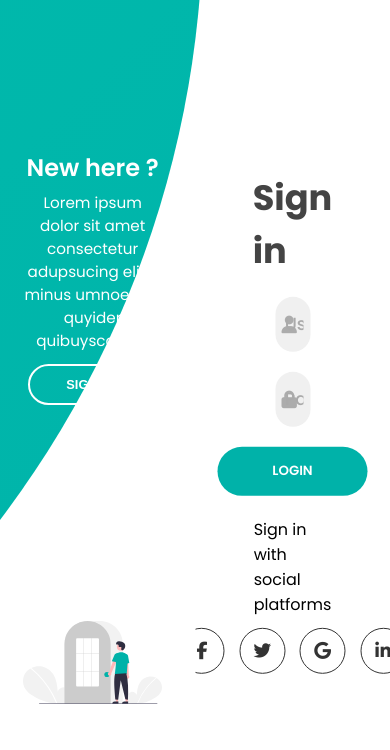
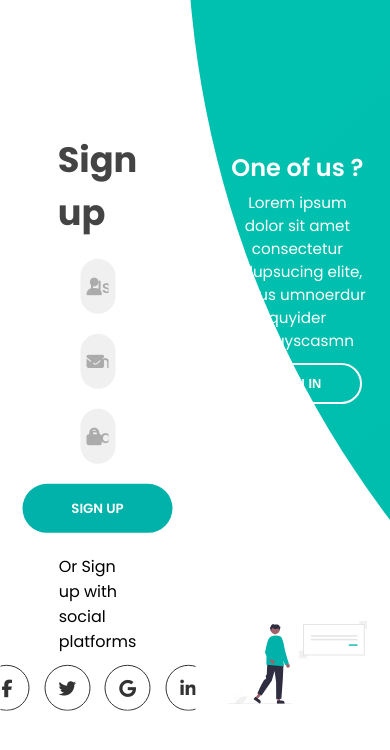
Before and after one commit to marceldantas/login-registration-form, a plain HTML site: page index.html in a window 390 px wide. Both pictures are taken after a click on the button "SIGN UP". Drawn offline with Linux system fonts and the light colour scheme.

Commit message:
responsive-form

```diff
--- a/app.js
+++ b/app.js
@@ -5,3 +5,7 @@ const container = document.querySelector(".container");
 sign_up_btn.addEventListener('click', () => {
     container.classList.add("sign-up-mode")
 });
+
+sign_in_btn.addEventListener('click', () => {
+    container.classList.remove("sign-up-mode")
+});
--- a/style.css
+++ b/style.css
@@ -14,7 +14,7 @@ body, input{
     position: relative;
     width: 100%;
     min-height: 100vh;
-    background-color: white;
+    background-color: #fff;
     overflow: hidden;
 }
 
@@ -29,6 +29,7 @@ body, input{
     right: 48%;
     transform: translateY(-50%);
     z-index: 6;
+    transition: 1.8s ease-in-out;
 }
 
 .forms-container{
@@ -48,6 +49,7 @@ body, input{
     display: grid;
     grid-template-columns: 1fr;
     z-index: 5;
+    transition: 1s 0.7s ease-in-out;
 }
 
 form{
@@ -59,6 +61,7 @@ form{
     overflow: hidden;
     grid-column: 1 / 2;
     grid-row: 1 / 2;
+    transition: 0.2s 0.7s ease-in-out;
 }
 
 form.sign-in-form{
@@ -118,7 +121,7 @@ form.sign-up-form{
     border-radius: 49px;
     cursor: pointer;
     background-color: rgb(0, 178, 169); /* (BEEP OFICIAL) #00B2A9 */
-    color: white;
+    color: #fff;
     text-transform: uppercase;
     font-weight: 600;
     margin: 10px 0;
@@ -189,7 +192,8 @@ form.sign-up-form{
 }
 
 .panel .content{
-    color: white;
+    color: #fff;
+    transition: .9s .6s ease-in-out;
 }
 
 .panel h3{
@@ -206,7 +210,7 @@ form.sign-up-form{
 .btn.transparent{
     margin: 0;
     background: none;
-    border: 2px solid white;
+    border: 2px solid #fff;
     width: 130px;
     height: 41px;
     font-weight: 600;
@@ -215,8 +219,48 @@ form.sign-up-form{
 
 .image{
     width: 100%;
+    transition: 1.1s .4s ease-in-out;
 }
 
 .right-panel .content, .right-panel .image{
     transform: translateX(800px);
 }
+
+/* ANIMAÇÃO */
+
+.container.sign-up-mode:before{
+    transform: translate(100%, -50%);
+    right: 52%;
+}
+
+.container.sign-up-mode .left-panel .image,
+.container.sign-up-mode .left-panel .content{
+    transform: translateX(-800px);
+}
+
+.container.sign-up-mode .right-panel .content,
+.container.sign-up-mode .right-panel .image{
+    transform: translateX(0px);
+}
+
+.container.sign-up-mode .left-panel{
+    pointer-events: none;
+}
+
+.container.sign-up-mode .right-panel{
+    pointer-events: all;
+}
+
+.container.sign-up-mode .signin-signup{
+    left: 25%;
+}
+
+.container.sign-up-mode form.sign-in-form{
+    z-index: 1;
+    opacity: 0;
+}
+
+.container.sign-up-mode form.sign-up-form{
+    z-index: 2;
+    opacity: 1;
+}
```
